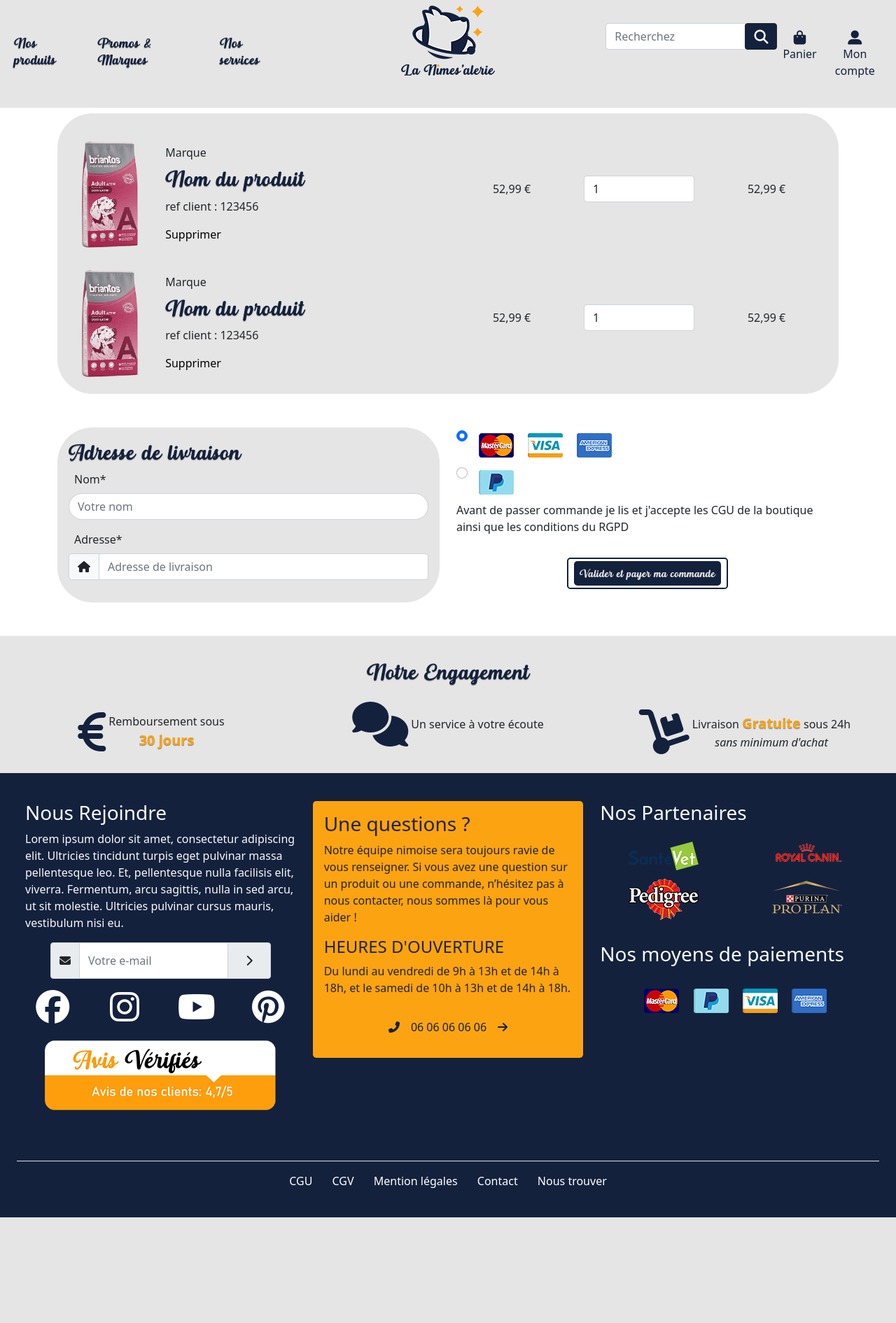
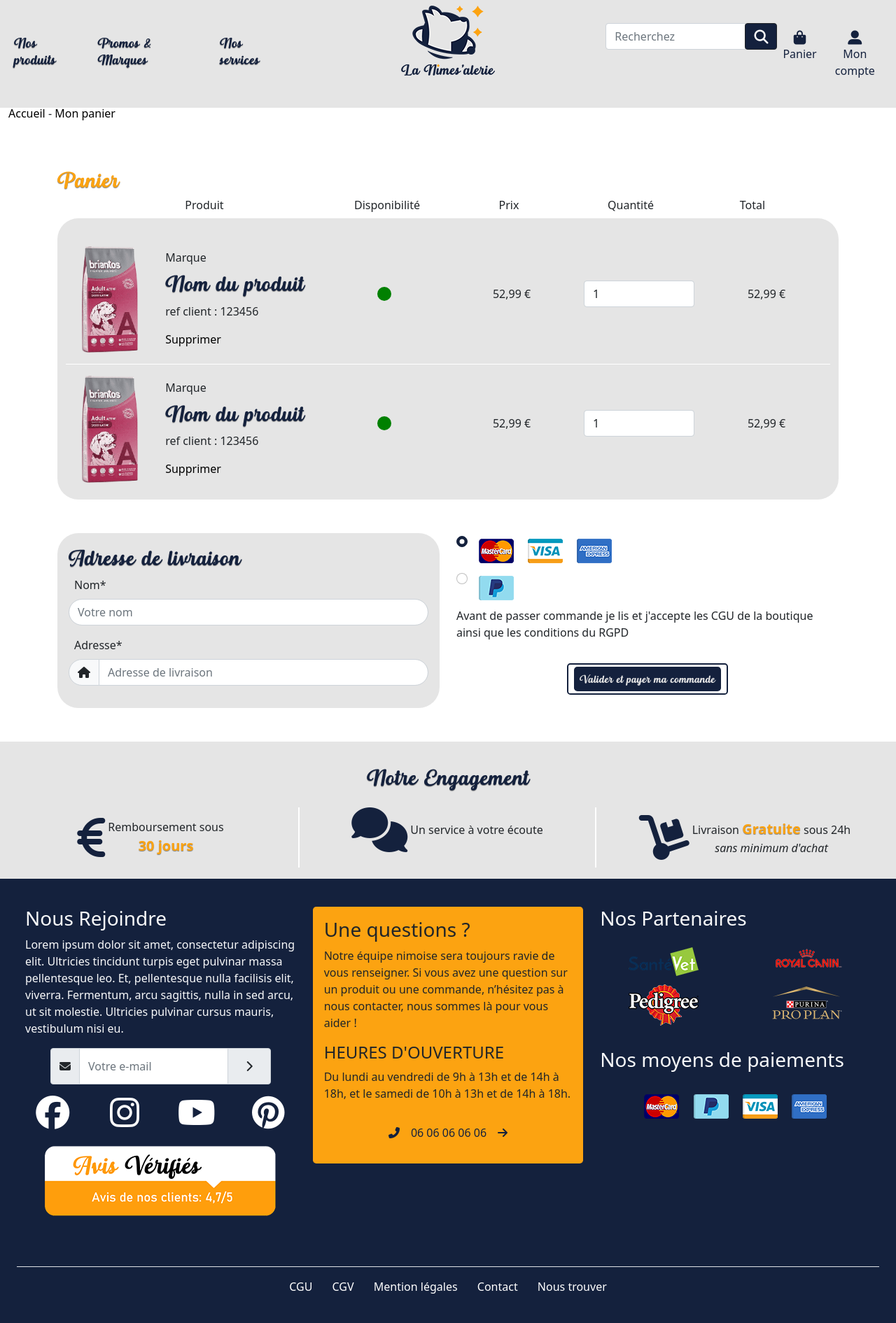
Before and after one commit to KuroeGame/businessCase, a PHP site: page /panier.php in a window 1280 px wide. Shown: the whole page at 70% size. Before the commit the page ends 1740 px from the top, so only its background shows below. Run offline with PHP 8.4, Linux system fonts and the light colour scheme; some libraries are stand-ins or nearby versions.

Commit message:
Update style.css

```diff
--- a/style.css
+++ b/style.css
@@ -14,6 +14,10 @@
 
 h2{
 	color: #14213D;
+}
+
+.titre{
+	color: #FCA311;
 }
 
 .btn a{
@@ -89,7 +93,7 @@
 	color: white;
 }
 
-footer a:hover{
+body a:hover{
 	color: #FCA311;
 }
 
@@ -128,10 +132,44 @@
 	height: 600px;
 }
 
+.img1{
+	background: url(images/produit2.png) no-repeat center;
+	background-size: cover;
+	height: 70px;
+	width: 70px;
+}
+
+.img2{
+	background: url(images/gamelle.jpg) no-repeat center;
+	background-size: cover;
+	height: 70px;
+	width: 70px;
+}
+
+.prix{
+	background-color: #14213D;
+	width: 350px;
+	font-size: 50px;
+}
+
+.btnlink:hover{
+	background-color: #14213D !important;
+	color: #FCA311 !important;
+}
+
+
 /***********************************************************Border*/
 
 .rounded-5{
-	border-radius: 50px;
+	border-radius: 30px;
+}
+
+.rounded-b{
+	border-radius: 0px 20px 20px 0px !important;
+}
+
+.rounded-t{
+	border-radius: 20px 0px 0px 20px !important;
 }
 
 .produits h3{
@@ -149,6 +187,25 @@
 	background-color: white;
 	height: 1px;
 	width: 80%;
+	margin: auto;
+}
+
+.lignebot::after{
+	content: "";
+	display: block;
+	background-color: white;
+	height: 1px;
+	width: 100%;
+	margin: auto;
+}
+
+
+.lignetop::before{
+	content: "";
+	display: block;
+	background-color: white;
+	height: 1px;
+	width: 100%;
 	margin: auto;
 }
 
@@ -172,6 +229,16 @@
 	align-items: center;
 }
 
+.validation{
+	height: 20px;
+	width: 20px;
+	border-radius: 50%;
+	background-color: green;
+}
+
+.border-bottom{
+	border-bottom: 2px solid white !important;
+}
 
 /*****************************************NAV*/
 
@@ -274,14 +341,48 @@
 	border:2px solid #FCA311 !important;
 }
 
+.form-check-input:checked {
+    background-color: #14213d !important;
+    border-color: #14213d !important;
+}
 
 
+/***********************************************************fixed*/
+
+.paw{
+	position: fixed;
+	right: 10px;
+	bottom: 10px;
+}
 
 /***********************************************************Responsive*/
 
 @media screen and (min-width: 992px){
-	.menu{
-		height: 100px;
+	.menu2{
+    	height: 150px;
 	}
 
+	.borduredroite{
+		border-right: 2px solid white;
+	}
+
+	.promo .carousel-item{
+		height: 370px;
+	}
+
+	.titrepanier{
+		display: block;
+	}
 }
+
+@media screen and (max-width: 992px) and (min-width: 576px){
+	.titrepanier{
+		display: none;
+	}
+}
+
+@media screen and (max-width: 576px){
+	.titrepanier{
+		display: none;
+	}
+}
```
